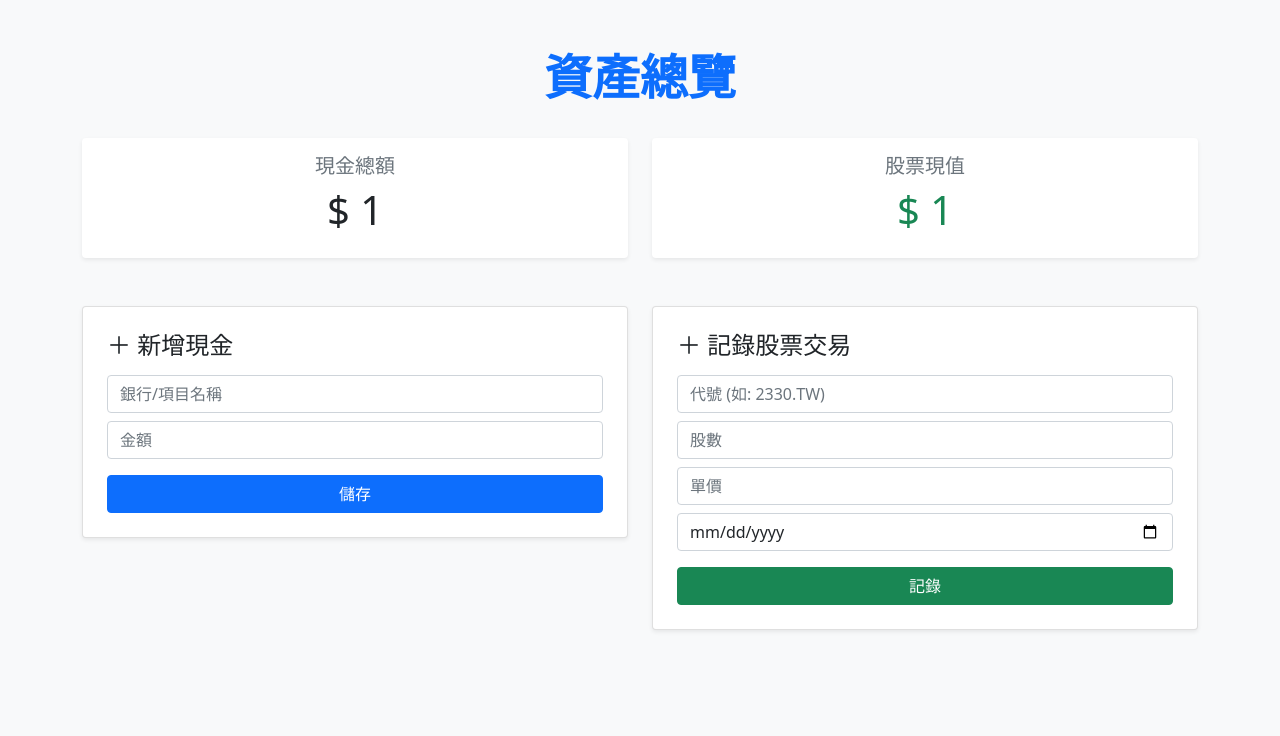
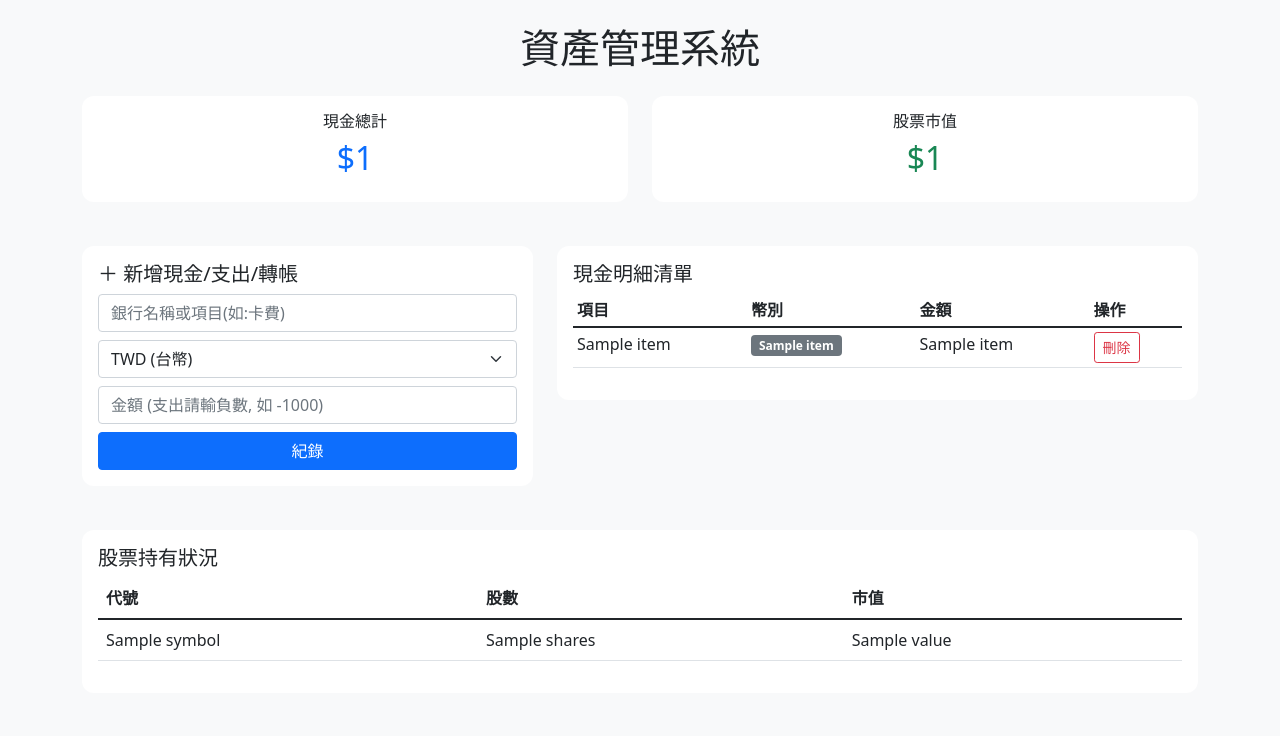
Before and after one commit to peggy904113/my-asset-app, a Flask app: template templates/index.html in a window 1280 px wide. Shown: the top 736 px of the page. Run offline with Flask 3, Linux system fonts and the light colour scheme; the template is opened without the code that fills it: most values are stand-ins (such as "Sample title", 1, 10 or a date in 2020).

Commit message:
Update index.html

```diff
--- a/templates/index.html
+++ b/templates/index.html
@@ -1,60 +1,74 @@
 <!DOCTYPE html>
 <html>
 <head>
-    <title>我的資產管家</title>
+    <title>AI 資產管家 Pro</title>
     <meta name="viewport" content="width=device-width, initial-scale=1">
     <link href="https://cdn.jsdelivr.net/npm/bootstrap@5.1.3/dist/css/bootstrap.min.css" rel="stylesheet">
+    <style>
+        .card { border-radius: 12px; margin-bottom: 20px; border: none; shadow: 0 2px 5px rgba(0,0,0,0.1); }
+        .negative { color: #dc3545; } /* 負數顯示紅色 */
+    </style>
 </head>
 <body class="bg-light">
-    <div class="container py-5">
-        <div class="row mb-4">
-            <div class="col-12 text-center">
-                <h1 class="display-5 fw-bold text-primary">資產總覽</h1>
+    <div class="container py-4">
+        <h1 class="text-center mb-4">資產管理系統</h1>
+
+        <div class="row text-center mb-4">
+            <div class="col-6">
+                <div class="card p-3"><h6>現金總計</h6><h2 class="text-primary">${{ total_cash }}</h2></div>
+            </div>
+            <div class="col-6">
+                <div class="card p-3"><h6>股票市值</h6><h2 class="text-success">${{ total_stock_value }}</h2></div>
             </div>
         </div>
 
-        <div class="row g-4 mb-5 text-center">
-            <div class="col-md-6">
-                <div class="card shadow-sm border-0">
-                    <div class="card-body">
-                        <h5 class="text-muted">現金總額</h5>
-                        <h2 class="display-6">$ {{ total_cash }}</h2>
-                    </div>
+        <div class="row">
+            <div class="col-md-5">
+                <div class="card p-3">
+                    <h5>＋ 新增現金/支出/轉帳</h5>
+                    <form action="/add_cash" method="POST">
+                        <input type="text" name="bank_name" class="form-control mb-2" placeholder="銀行名稱或項目(如:卡費)" required>
+                        <select name="currency" class="form-select mb-2">
+                            <option value="TWD">TWD (台幣)</option>
+                            <option value="USD">USD (美金)</option>
+                            <option value="JPY">JPY (日幣)</option>
+                        </select>
+                        <input type="number" step="any" name="amount" class="form-control mb-2" placeholder="金額 (支出請輸負數, 如 -1000)" required>
+                        <button class="btn btn-primary w-100">紀錄</button>
+                    </form>
                 </div>
             </div>
-            <div class="col-md-6">
-                <div class="card shadow-sm border-0">
-                    <div class="card-body">
-                        <h5 class="text-muted">股票現值</h5>
-                        <h2 class="display-6 text-success">$ {{ total_stock_value }}</h2>
-                    </div>
+
+            <div class="col-md-7">
+                <div class="card p-3">
+                    <h5>現金明細清單</h5>
+                    <table class="table table-sm">
+                        <thead><tr><th>項目</th><th>幣別</th><th>金額</th><th>操作</th></tr></thead>
+                        <tbody>
+                            {% for item in cash_items %}
+                            <tr>
+                                <td>{{ item[1] }}</td>
+                                <td><span class="badge bg-secondary">{{ item[3] }}</span></td>
+                                <td class="{{ 'negative' if item[2] < 0 else '' }}">{{ item[2] }}</td>
+                                <td><a href="/delete_cash/{{ item[0] }}" class="btn btn-sm btn-outline-danger">刪除</a></td>
+                            </tr>
+                            {% endfor %}
+                        </tbody>
+                    </table>
                 </div>
             </div>
         </div>
 
-        <div class="row mb-5">
-            <div class="col-md-6 mb-4">
-                <div class="card shadow-sm p-4">
-                    <h4 class="mb-3">＋ 新增現金</h4>
-                    <form action="/add_cash" method="POST">
-                        <input type="text" name="bank_name" class="form-control mb-2" placeholder="銀行/項目名稱" required>
-                        <input type="number" step="any" name="amount" class="form-control mb-3" placeholder="金額" required>
-                        <button class="btn btn-primary w-100">儲存</button>
-                    </form>
-                </div>
-            </div>
-            <div class="col-md-6">
-                <div class="card shadow-sm p-4">
-                    <h4 class="mb-3">＋ 記錄股票交易</h4>
-                    <form action="/add_trade" method="POST">
-                        <input type="text" name="symbol" class="form-control mb-2" placeholder="代號 (如: 2330.TW)" required>
-                        <input type="number" step="any" name="shares" class="form-control mb-2" placeholder="股數" required>
-                        <input type="number" step="any" name="price" class="form-control mb-2" placeholder="單價">
-                        <input type="date" name="date" class="form-control mb-3">
-                        <button class="btn btn-success w-100">記錄</button>
-                    </form>
-                </div>
-            </div>
+        <div class="card p-3 mt-4">
+            <h5>股票持有狀況</h5>
+            <table class="table">
+                <thead><tr><th>代號</th><th>股數</th><th>市值</th></tr></thead>
+                <tbody>
+                    {% for s in stocks %}
+                    <tr><td>{{ s.symbol }}</td><td>{{ s.shares }}</td><td>{{ s.value }}</td></tr>
+                    {% endfor %}
+                </tbody>
+            </table>
         </div>
     </div>
 </body>
```
